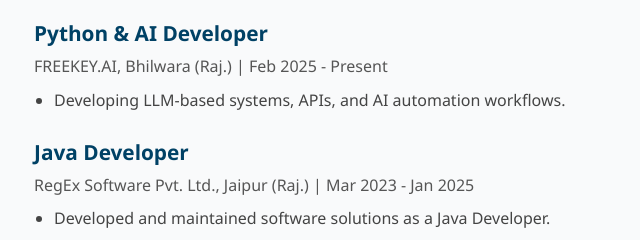
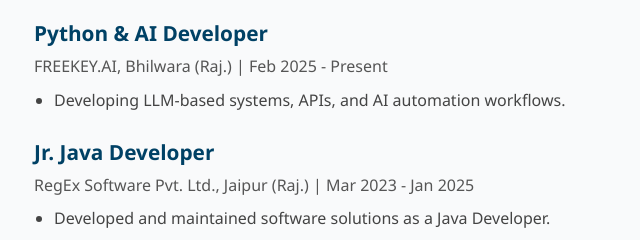
Before and after one commit to amitsingh256/MyResume, a plain HTML site: page index.html in a window 1280 px wide. Shown: the part 840-1080 px from the top of the page, 106-746 px from the left. Drawn offline with Linux system fonts and the light colour scheme.

Commit message:
Update index.html

```diff
--- a/index.html
+++ b/index.html
@@ -73,7 +73,7 @@
     </article>
 
     <article class="experience-item">
-      <h3>Java Developer</h3>
+      <h3>Jr. Java Developer</h3>
       <p>RegEx Software Pvt. Ltd., Jaipur (Raj.) | Mar 2023 - Jan 2025</p>
       <ul>
         <li>Developed and maintained software solutions as a Java Developer.</li>
```
